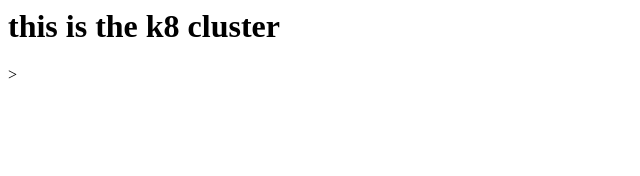
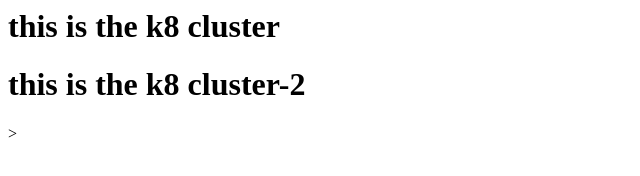
Before and after one commit to ferozgkif/dev-nginx, a plain HTML site: page index.html in a window 1280 px wide. Shown: the whole page, without its empty margins (0-640 px from the left). Drawn offline with Linux system fonts and the light colour scheme.

Commit message:
added second line index

```diff
--- a/index.html
+++ b/index.html
@@ -1,2 +1,3 @@
 <h1>this is the k8 cluster</h1>
+<h1>this is the k8 cluster-2</h1>
 >
```
